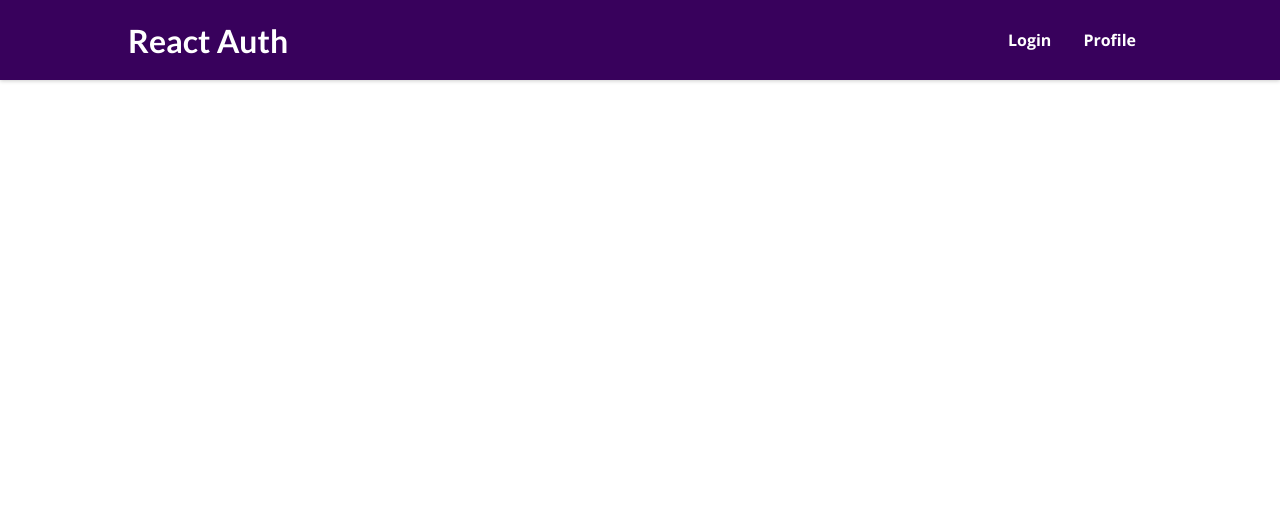
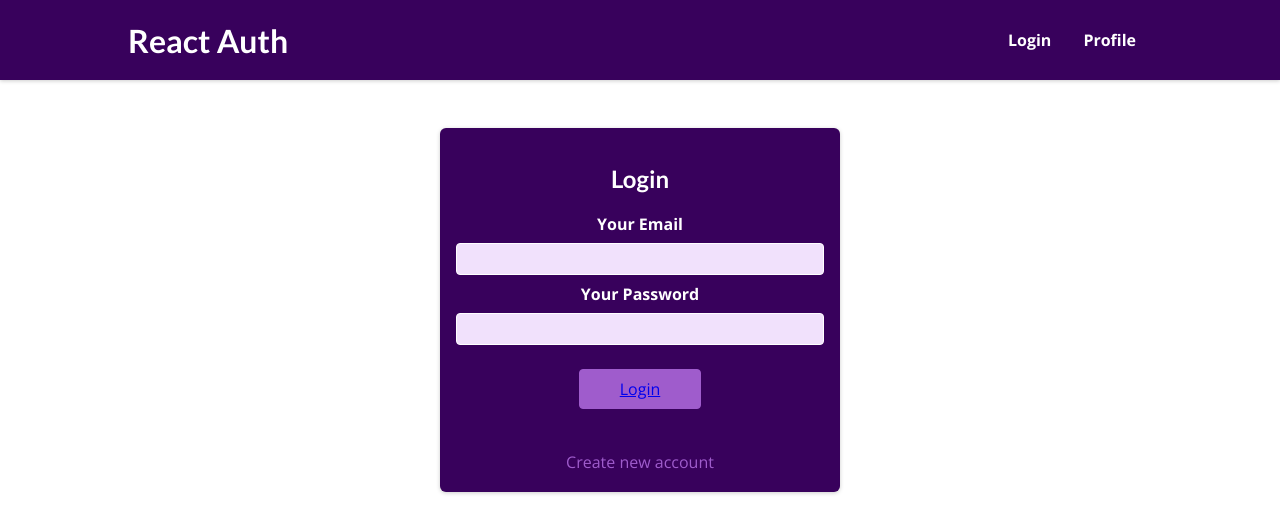
Before and after one commit to SuchiBankoti/Authentication-main, a React (Create React App) app: page /Authentication-main/auth in a window 1280 px wide. Shown: the top 532 px of the page. Built offline with nearby package versions, Linux system fonts and the light colour scheme; no server answers.

Commit message:
change path

```diff
--- a/src/App.js
+++ b/src/App.js
@@ -1,21 +1,21 @@
-import { Switch, Route } from 'react-router-dom';
+import { Switch, Route } from "react-router-dom";
 
-import Layout from './components/Layout/Layout';
-import UserProfile from './components/Profile/UserProfile';
-import AuthPage from './pages/AuthPage';
-import HomePage from './pages/HomePage';
+import Layout from "./components/Layout/Layout";
+import UserProfile from "./components/Profile/UserProfile";
+import AuthPage from "./pages/AuthPage";
+import HomePage from "./pages/HomePage";
 
 function App() {
   return (
     <Layout>
       <Switch>
-        <Route path='/' exact>
+        <Route path="/Authentication-main" exact>
           <HomePage />
         </Route>
-        <Route path='/auth'>
+        <Route path="/Authentication-main/auth">
           <AuthPage />
         </Route>
-        <Route path='/profile'>
+        <Route path="/Authentication-main/profile">
           <UserProfile />
         </Route>
       </Switch>
--- a/src/components/Auth/AuthForm.js
+++ b/src/components/Auth/AuthForm.js
@@ -93,9 +93,9 @@ const AuthForm = () => {
         <div className={classes.actions}>
           <button onClick={handleSubmit}>
             {isLogin ? (
-              <Link to="/profile">Login</Link>
+              <Link to="/Authentication-main/profile">Login</Link>
             ) : (
-              <Link to="/">Register</Link>
+              <Link to="/Authentication-main/">Register</Link>
             )}
           </button>
         </div>
--- a/src/components/Layout/MainNavigation.js
+++ b/src/components/Layout/MainNavigation.js
@@ -8,7 +8,7 @@ const MainNavigation = () => {
   const { token, setToken } = useContext(myContext);
   return (
     <header className={classes.header}>
-      <Link to="/">
+      <Link to="/Authentication-main">
         <div className={classes.logo}>React Auth</div>
       </Link>
       <nav>
@@ -17,17 +17,17 @@ const MainNavigation = () => {
             ""
           ) : (
             <li>
-              <Link to="/auth">Login</Link>
+              <Link to="/Authentication-main/auth">Login</Link>
             </li>
           )}
           <li>
-            <Link to="/profile">Profile</Link>
+            <Link to="/Authentication-main/profile">Profile</Link>
           </li>
           {token ? (
             <li>
               <button onClick={() => setToken("")}>
                 {" "}
-                <Link to="/auth">Logout</Link>
+                <Link to="/Authentication-main/auth">Logout</Link>
               </button>
             </li>
           ) : (
```
Also changed, not shown: package.json (+7 -1 lines), 13 other files (tests, documents, lock files or other folders).
